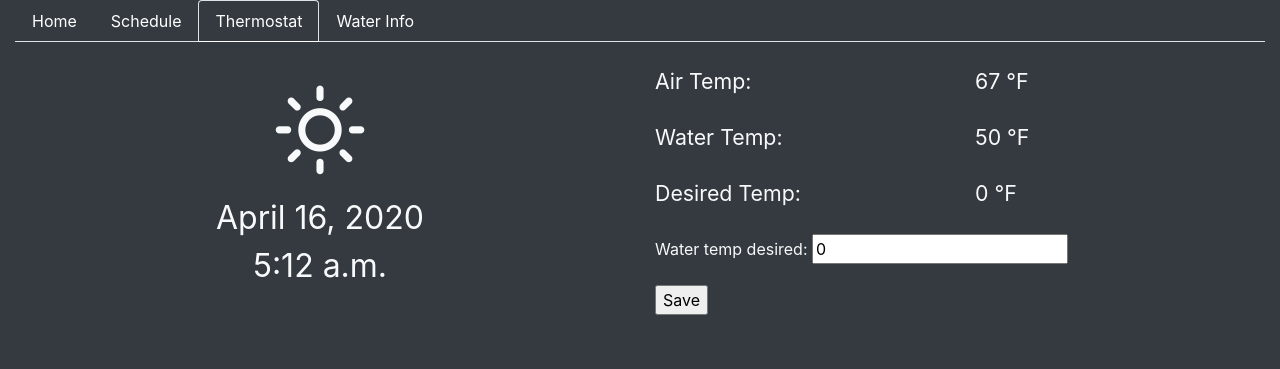
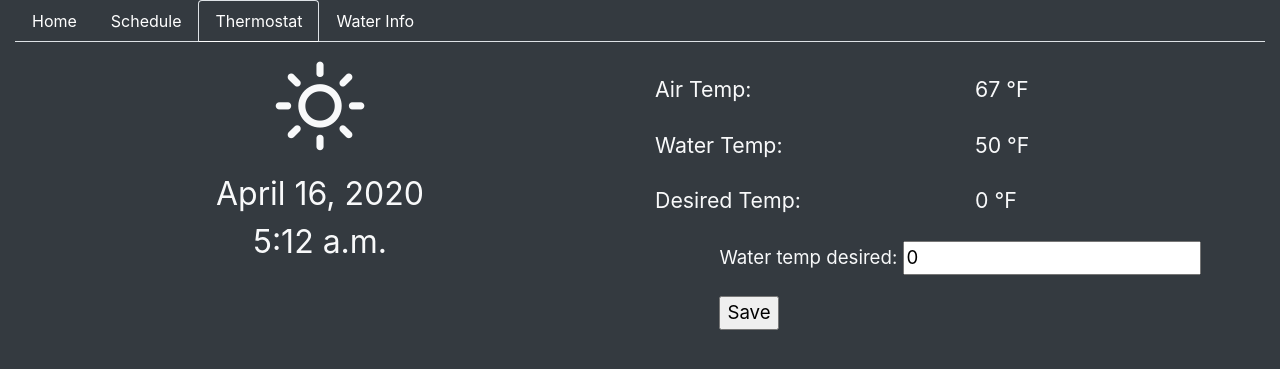
Before and after one commit to infinitymdm/PoolControl, a Django app: page /thermostat/ in a window 1280 px wide. Shown: the top 369 px of the page. Run offline with Django 3.2, Linux system fonts and the light colour scheme; data comes from the database, SQL or seed files in the repository; some libraries are stand-ins or nearby versions.

Commit message:
Formatting

```diff
--- a/Homepage/templates/schedule.html
+++ b/Homepage/templates/schedule.html
@@ -34,4 +34,5 @@
         $('#schedule-tab').addClass('active bg-dark');
     });
 </script>
+
 {% endblock %}
--- a/Homepage/templates/thermostat.html
+++ b/Homepage/templates/thermostat.html
@@ -21,6 +21,7 @@
     <br>
     {{ current_time.time }}
 </div>
+<br><br><br>
 {% endblock %}
 
 {% block rightColumn %}
@@ -55,9 +56,11 @@
     </div>
 </div>
 <br>
-<form method="POST">
-    {% csrf_token %}
-    {{ user_temp_desired.as_p }}
-    <input type='submit' value='Save' />
-</form>
+<div class="row justify-content-center" style="font-size: 14pt;">
+    <form method="POST">
+        {% csrf_token %}
+        {{ user_temp_desired.as_p }}
+        <input type='submit' value='Save' />
+    </form>
+</div>
 {% endblock %}
```
Also changed, not shown: Homepage/templates/generic.html (line endings or trailing spaces).
